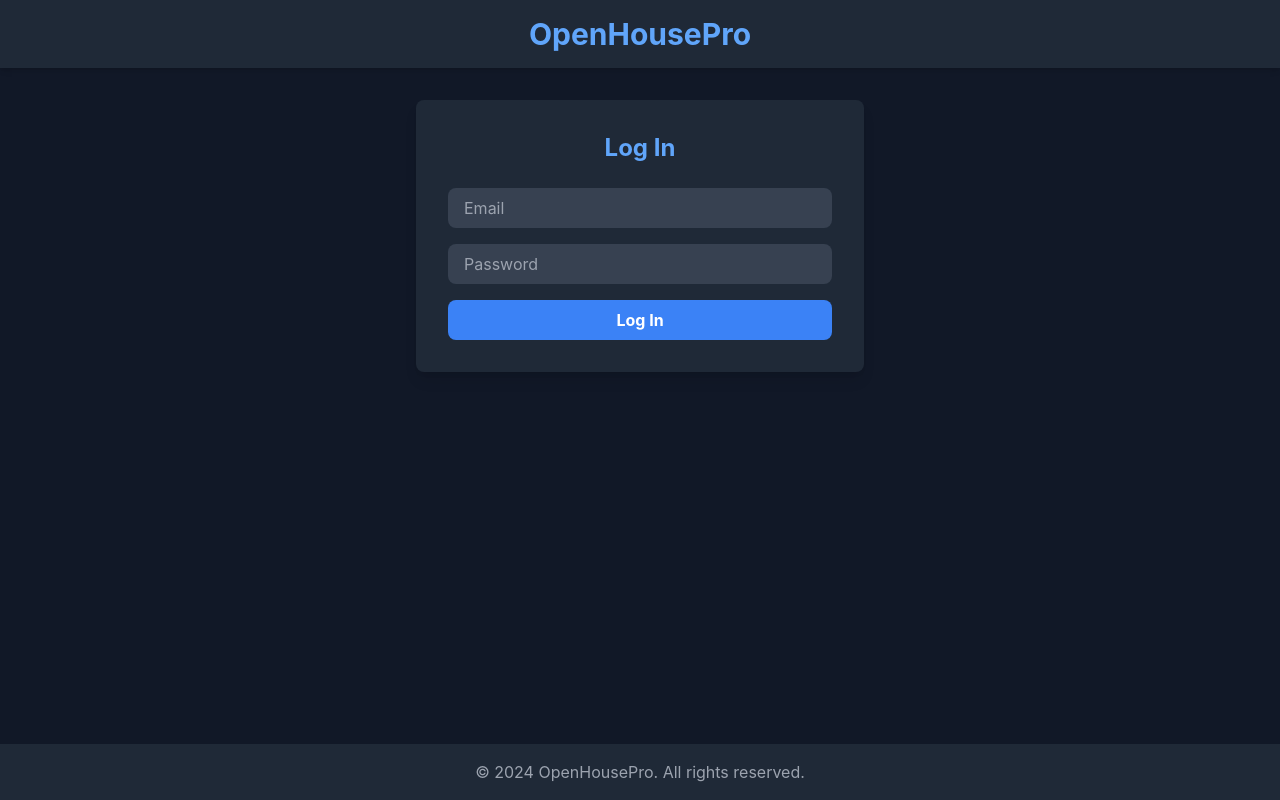
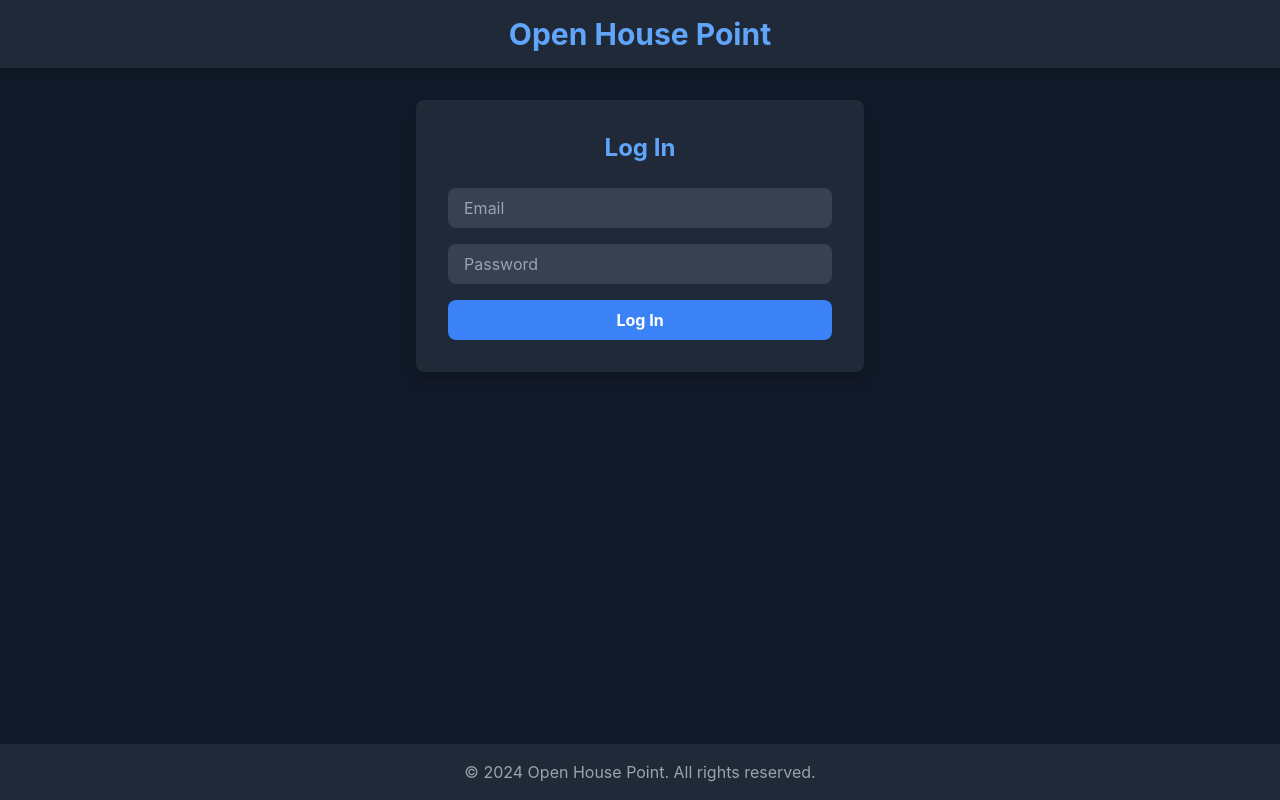
Before and after one commit to scott-erik/real-estate-saas, a React (Create React App) app in the folder frontend/: page /login in a window 1280 px wide. Built offline with nearby package versions, Linux system fonts and the light colour scheme; no server answers.

Commit message:
name change

```diff
--- a/frontend/src/components/Layout.js
+++ b/frontend/src/components/Layout.js
@@ -4,7 +4,7 @@ function Layout({ children }) {
   return (
     <div className="min-h-screen bg-gray-900 text-white flex flex-col">
       <header className="p-4 bg-gray-800 text-center shadow-md">
-        <h1 className="text-3xl font-bold text-blue-400">OpenHousePro</h1>
+        <h1 className="text-3xl font-bold text-blue-400">Open House Point</h1>
       </header>
 
       <main className="flex-grow container mx-auto px-6 py-8">
@@ -12,7 +12,7 @@ function Layout({ children }) {
       </main>
 
       <footer className="text-center py-4 bg-gray-800 text-gray-400">
-        <p>© {new Date().getFullYear()} OpenHousePro. All rights reserved.</p>
+        <p>© {new Date().getFullYear()} Open House Point. All rights reserved.</p>
       </footer>
     </div>
   );
```
